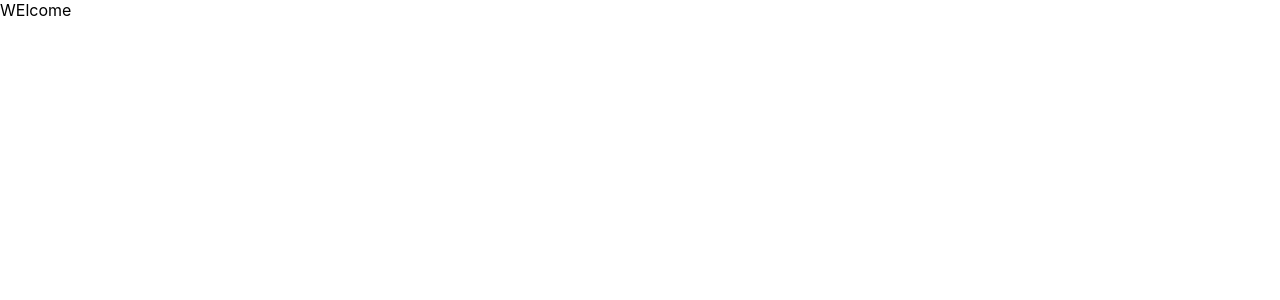
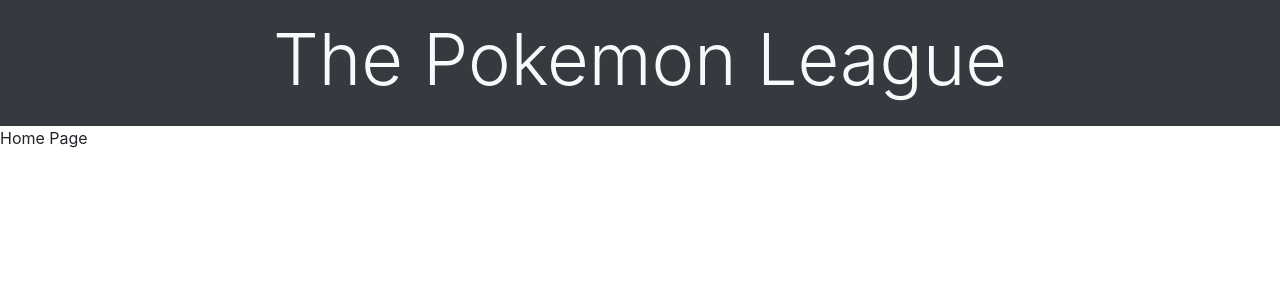
Before and after one commit to Tripple-A/Pokemon, a React (Create React App) app: page / in a window 1280 px wide. Shown: the top 300 px of the page. Built offline with nearby package versions, Linux system fonts and the light colour scheme.

Commit message:
added header to App.js

```diff
--- a/public/index.html
+++ b/public/index.html
@@ -9,6 +9,7 @@
       name="description"
       content="Web site created using create-react-app"
     />
+    <link rel="stylesheet" href="https://stackpath.bootstrapcdn.com/bootstrap/4.5.0/css/bootstrap.min.css" integrity="sha384-9aIt2nRpC12Uk9gS9baDl411NQApFmC26EwAOH8WgZl5MYYxFfc+NcPb1dKGj7Sk" crossorigin="anonymous">
     <link rel="apple-touch-icon" href="%PUBLIC_URL%/logo192.png" />
     <!--
       manifest.json provides metadata used when your web app is installed on a
--- a/src/App.js
+++ /dev/null
@@ -1,11 +0,0 @@
-import React from 'react';
-
-function App() {
-  return (
-    <div className="App">
-      WElcome
-    </div>
-  );
-}
-
-export default App;
--- /dev/null
+++ b/src/components/App.js
@@ -0,0 +1,19 @@
+import React from 'react';
+import { BrowserRouter, Route, Switch } from 'react-router-dom';
+import Home from './Home';
+import Header from './Header';
+
+function App() {
+  return (
+    <div className="App">
+      <Header />
+      <BrowserRouter>
+        <Switch>
+          <Route path="/" exact component={Home} />
+        </Switch>
+      </BrowserRouter>
+    </div>
+  );
+}
+
+export default App;
--- /dev/null
+++ b/src/components/Header.js
@@ -0,0 +1,14 @@
+import React from 'react';
+
+const Header = () => (
+        <div class="row bg-dark text-light">
+            <div class="col-12">
+                <h1 class="text-center py-3">
+                    <span class="display-3">The Pokemon League</span>
+            </h1>
+
+        </div>
+        </div>
+);
+
+export default Header;
--- /dev/null
+++ b/src/components/Home.js
@@ -0,0 +1,9 @@
+import React from 'react';
+
+const Home = () => (
+  <div>
+    Home Page
+  </div>
+);
+
+export default Home;
--- a/src/index.js
+++ b/src/index.js
@@ -1,7 +1,7 @@
 import React from 'react';
 import ReactDOM from 'react-dom';
 import './index.css';
-import App from './App';
+import App from './components/App';
 import * as serviceWorker from './serviceWorker';
 
 ReactDOM.render(
```
